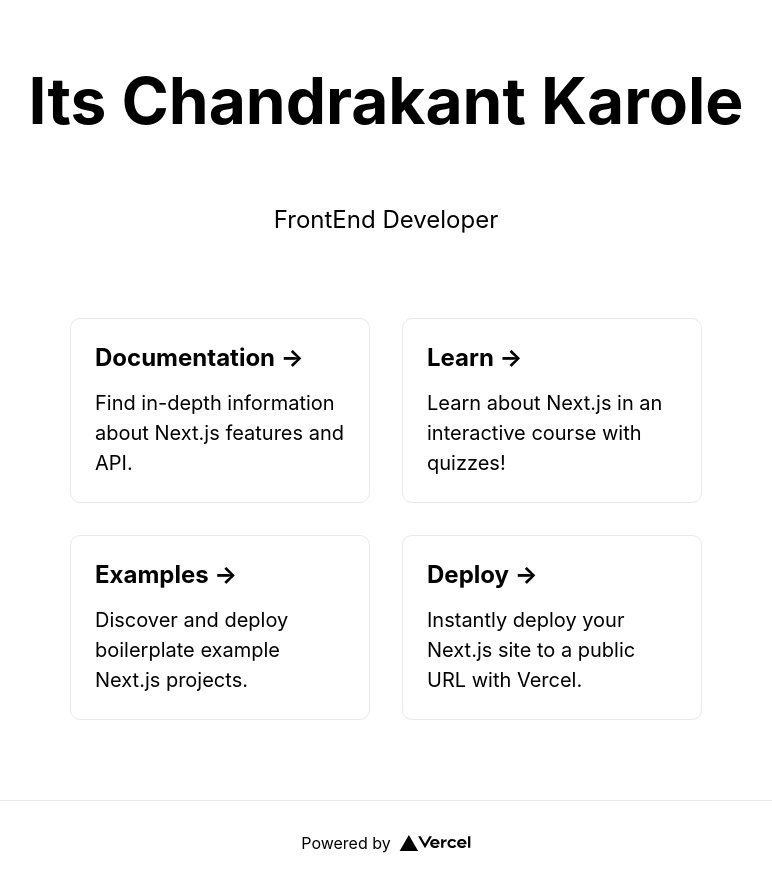
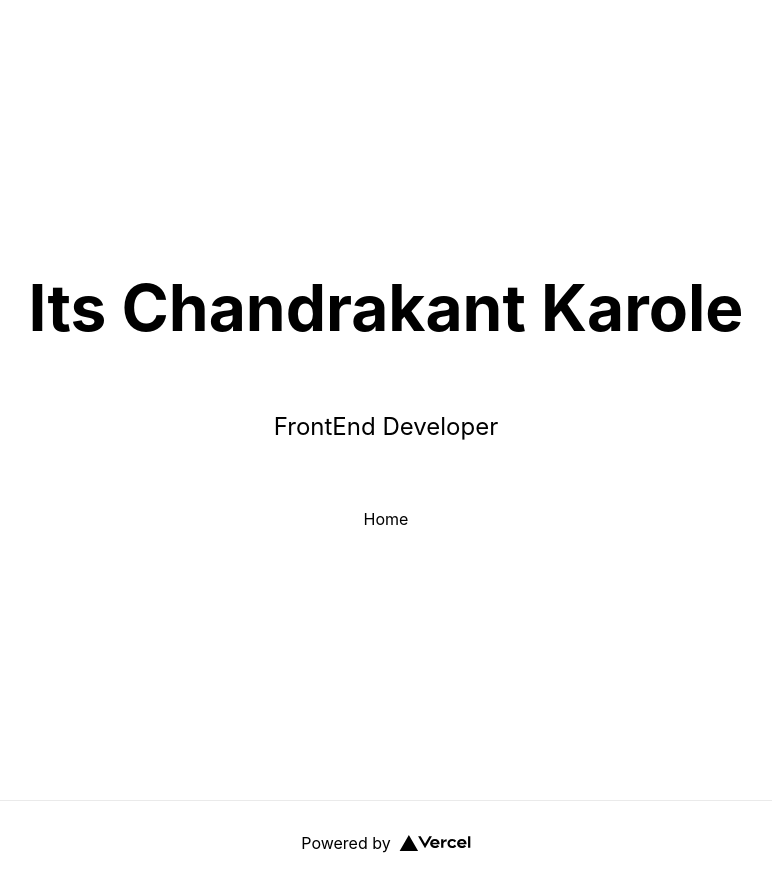
Before and after one commit to chandrakant-karole/next_test, a Next.js app: page / in a window 1280 px wide. Shown: the whole page, without its empty margins (254-1026 px from the left). Built offline with nearby package versions, Linux system fonts and the light colour scheme.

Commit message:
api called in ssr

```diff
--- a/pages/index.js
+++ b/pages/index.js
@@ -2,6 +2,7 @@ import Head from 'next/head'
 import Image from 'next/image'
 import styles from '../styles/Home.module.css'
 import Web3 from 'web3'
+import Link from 'next/link'
 export default function Home() {
 
   return (
@@ -21,36 +22,7 @@ export default function Home() {
           FrontEnd Developer
           {/* <code className={styles.code}>pages/index.js</code> */}
         </p>
-
-        <div className={styles.grid}>
-          <a href="https://nextjs.org/docs" className={styles.card}>
-            <h2>Documentation &rarr;</h2>
-            <p>Find in-depth information about Next.js features and API.</p>
-          </a>
-
-          <a href="https://nextjs.org/learn" className={styles.card}>
-            <h2>Learn &rarr;</h2>
-            <p>Learn about Next.js in an interactive course with quizzes!</p>
-          </a>
-
-          <a
-            href="https://github.com/vercel/next.js/tree/canary/examples"
-            className={styles.card}
-          >
-            <h2>Examples &rarr;</h2>
-            <p>Discover and deploy boilerplate example Next.js projects.</p>
-          </a>
-
-          <a
-            href="https://vercel.com/new?utm_source=create-next-app&utm_medium=default-template&utm_campaign=create-next-app"
-            className={styles.card}
-          >
-            <h2>Deploy &rarr;</h2>
-            <p>
-              Instantly deploy your Next.js site to a public URL with Vercel.
-            </p>
-          </a>
-        </div>
+        <Link href={'/home'}>Home</Link>
       </main>
 
       <footer className={styles.footer}>
```
Also changed, not shown: pages/home.jsx (added, +24 -0 lines).
